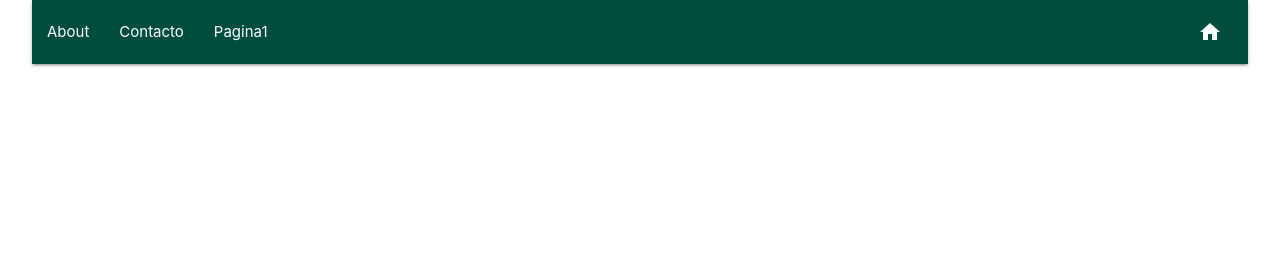
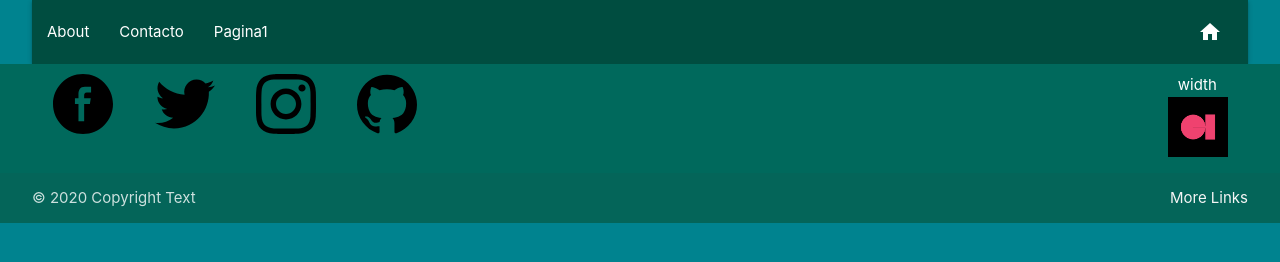
Before and after one commit to satoshi9394/Practica1-bootcamp-cerouno, a plain HTML site: page contact.html in a window 1280 px wide. Drawn offline with nearby package versions, Linux system fonts and the light colour scheme.

Commit message:
Finalizando el footer

```diff
--- a/contact.html
+++ b/contact.html
@@ -28,7 +28,41 @@
     </header>
     <main class="container">
     </main>
-    <footer class="">
+    <footer class="page-footer teal darken-3" id="footer">
+        <div class="container">
+            <div class="row" id="footer-row">
+                <div class="col s1 m1 l1 xl1">
+                    <a href="https://www.facebook.com/angel.santillanbrambila" target="_blank">
+                        <img src="./images/facebook.svg" class="img-footer" alt="">
+                    </a>
+                </div>
+                <div class="col s1 m1 l1 xl1">
+                    <a href="https://twitter.com/angelsadefe18" target="_blank">
+                        <img src="./images/twitter.svg" class="img-footer" alt="">
+                    </a>
+                </div>
+                <div class="col s1 m1 l1 xl1">
+                    <a href="https://www.instagram.com/angelsantillanbrambila/?hl=es-la" target="_blank">
+                        <img src="./images/instagram.svg" class="img-footer" alt="">
+                    </a>
+                </div>
+                <div class="col s8 m8 l8 xl8">
+                    <a href="https://github.com/satoshi9394" target="_blank">
+                        <img src="./images/github.svg" class="img-footer" alt="">
+                    </a>
+                </div>
+                <div class="col s1 m1 l1 xl1">
+                    <p class="center-align" id="footer-title">width</p>
+                    <img src="./images/ceroUno.png" class="center-align img-footer" id="cerouno" alt="ceroUno">
+                </div>
+            </div>
+        </div>
+        <div class="footer-copyright">
+            <div class="container">
+            © 2020 Copyright Text
+            <a class="grey-text text-lighten-4 right" href="#!">More Links</a>
+            </div>
+          </div>
     </footer>
 </body>
 </html>
--- a/css/style.css
+++ b/css/style.css
@@ -5,6 +5,10 @@
     --cyan:         #00838F;
     --cyan-dark:    #006972;
 
+}
+
+body{
+    background-color: var(--cyan);
 }
 
 .container{
@@ -39,3 +43,20 @@
 .hobbies{
     height: 7em;
 }
+
+.img-footer{
+    height: 60px;
+    padding-left: 10px;
+}
+
+#footer-title{
+    margin: 0;
+}
+
+#footer{
+    padding-top: 10px;
+}
+
+#footer-row{
+    margin-bottom: 10px;
+}
```
Also changed, not shown: index.html (+35 -2 lines).
